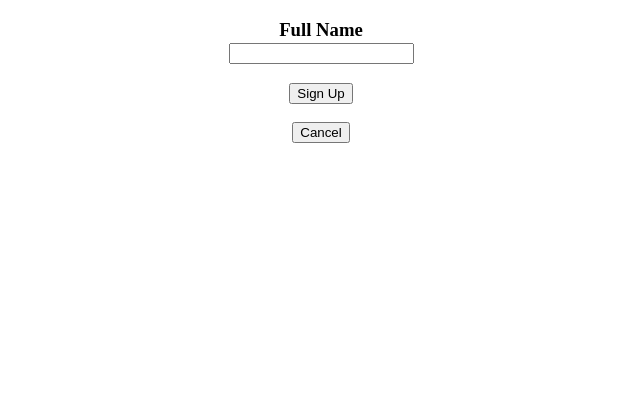
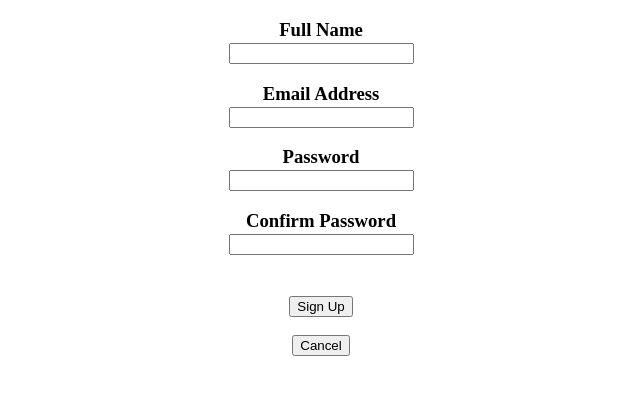
Before and after one commit to Sakshi-Nande/ICP-13-html-github-project-online-quiz-system, a plain HTML site: page pages/student signup.html in a window 1280 px wide. Shown: the part 61-456 px from the top of the page, without its empty margins (319-959 px from the left). Drawn offline with Linux system fonts and the light colour scheme.

Commit message:
more info added

```diff
--- a/pages/student signup.html
+++ b/pages/student signup.html
@@ -10,7 +10,15 @@
             <h3><label for="inputname">Full Name</label><br/>
             <input type="text" id="inputname" required>
             <br/></h3>
-
+           <h3> <label for="inputemail">Email Address</label><br/>
+            <input type="email" id="inputemail" required>
+            <br/></h3>
+            <h3><label for="inputpassword">Password</label><br/>
+            <input type="password" id="inputpassword" required>
+            <br/></h3>
+            <h3> <label for="inputconfirmpassword">Confirm Password</label><br/>
+            <input type="password" id="inputconfirmpassword" required>
+            <br/><br/></h3>
             <input type="button" value="Sign Up"/></br></br>
             <input type="button" value="Cancel"/>
         </form>
```
